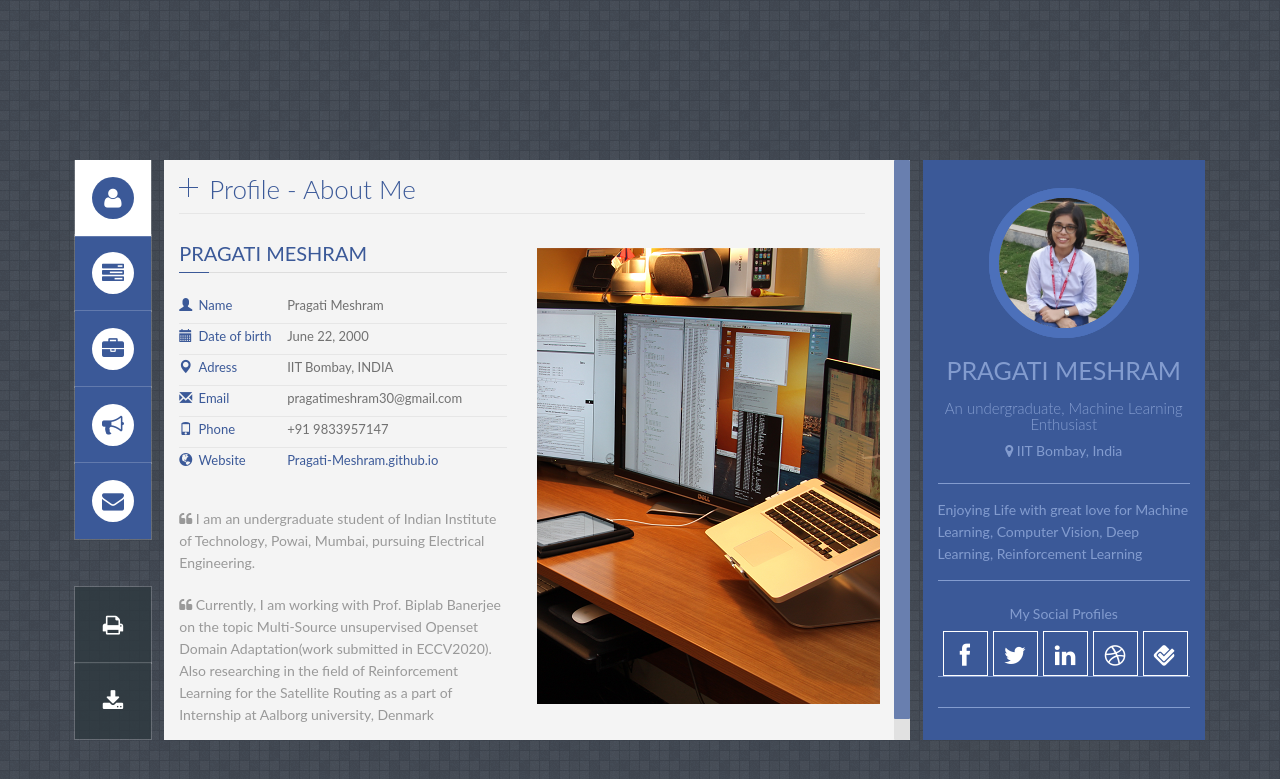
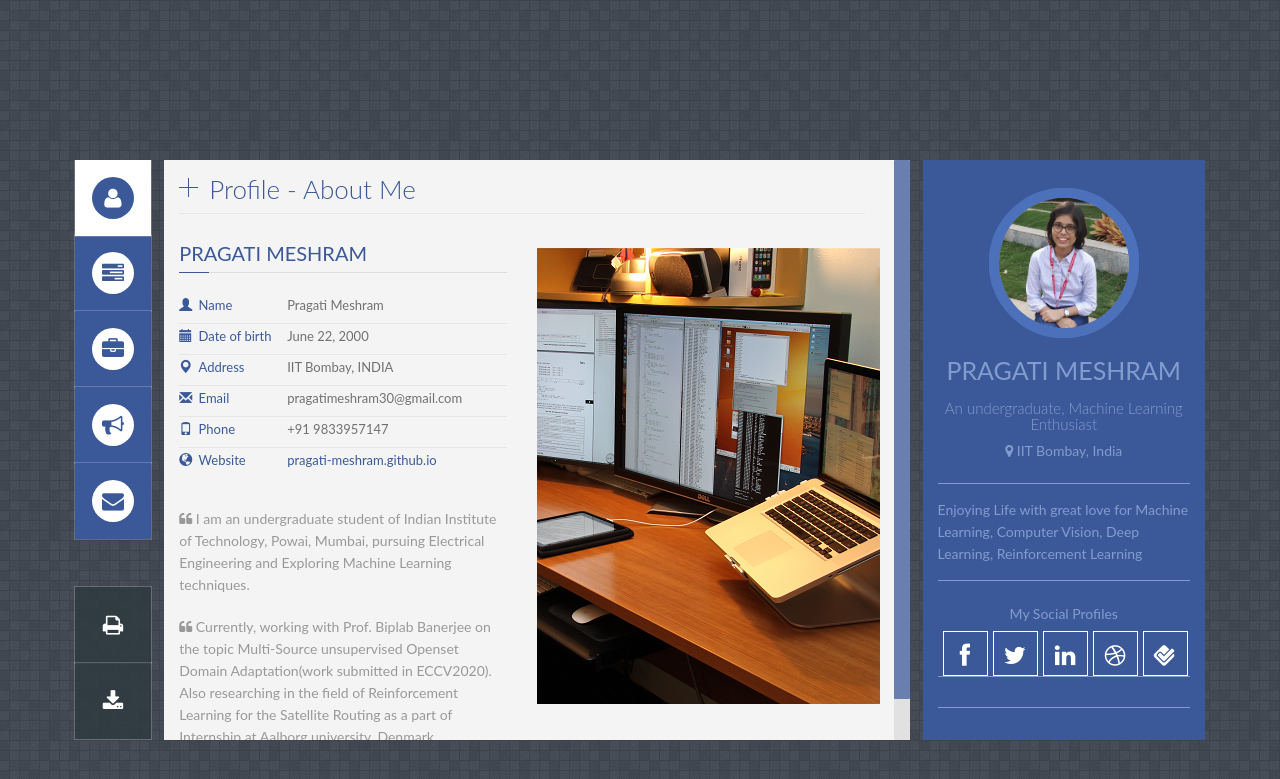
Before and after one commit to Pragati-Meshram/Pragati-Meshram.github.io, a Jekyll site: the page built from index.html, in a window 1280 px wide. Shown: the top 779 px of the page. Built offline with Jekyll 4.4.1, drawn with Linux system fonts in a browser that asks for light colours; some web fonts are replaced.

Commit message:
Initial commit

```diff
--- a/_config.yml
+++ b/_config.yml
@@ -1,7 +1,7 @@
 
 title: My Resume
-url: 'http://junlulocky.com'
-baseurl: '/PanelCV' #change it according to your repository name
+url: 'Pragati-Meshram'
+baseurl: '/About' #change it according to your repository name
 
 
 
@@ -15,7 +15,7 @@
 facebook: https://www.facebook.com/pragatimeshram30   ## your facebook account url
 twitter: https://twitter.com/PragatiMeshram8  ## your twitter account url
 linkedin: https://www.linkedin.com/in/pragati-meshram-67a65914b/ ## your linkedin account url
-dribbble: http://www.dribble.com  ## you dribbble account url
+instagram : http://www.dribble.com  ## you dribbble account url
 foursquare: http://www.foursquare.com  ## your foursquare account url
 
 
--- a/_includes/cv.html
+++ b/_includes/cv.html
@@ -253,7 +253,8 @@
                 <h5>Deep Domain Adaptation <span class="duration"><i class="fa fa-calendar color"></i>Summer-2019</span></h5>
                 <h6><span class="fa fa-briefcase"></span> Prof. Biplab Banerjee, Centre of Studies in Resources Engineering</h6>
                 <p>Researched in Deep Domain Adaptation which aims at adapting a classifier model trained in a source
-                domain for use in a target domain via Transfer component analysis. Used self-taught learning-based approach & implemented Cross-Domain Classifier for Office-31 dataset. </p>
+                domain for use in a target domain via Tr
+            ansfer component analysis. Used self-taught learning-based approach & implemented Cross-Domain Classifier for Office-31 dataset. </p>
             </li>
             <li>
                 <h5>Visual Explanations of <br>Deep Networks <span class="duration"><i class="fa fa-calendar color"></i> Spring-2019</span></h5>
--- a/_includes/profile.html
+++ b/_includes/profile.html
@@ -30,7 +30,7 @@
 
             <li>
                 <i class="glyphicon glyphicon-map-marker"></i>
-                <label>Adress</label>
+                <label>Address</label>
                 <span class="value">IIT Bombay, INDIA</span>
                 <div class="clear"></div>
             </li>
@@ -52,7 +52,7 @@
             <li>
                 <i class="glyphicon glyphicon-globe"></i>
                 <label>Website</label>
-                <span class="value"><a href="#" target="_blank">Pragati-Meshram.github.io</a></span>
+                <span class="value"><a href="pragati-meshram.github.io" target="_blank">pragati-meshram.github.io</a></span>
                 <div class="clear"></div>
             </li>
 
@@ -61,12 +61,12 @@
 
         <p style="margin-bottom:20px">
             <i class="fa fa-quote-left"></i>
-            I am an undergraduate student of Indian Institute of Technology, Powai, Mumbai, pursuing Electrical Engineering.
+            I am an undergraduate student of Indian Institute of Technology, Powai, Mumbai, pursuing Electrical Engineering and Exploring Machine Learning techniques.
         </p>
 
          <p style="margin-bottom:20px">
             <i class="fa fa-quote-left"></i>
-            Currently, I am working with Prof. Biplab Banerjee on the topic Multi-Source unsupervised Openset Domain Adaptation(work submitted in ECCV2020). Also researching in the field of Reinforcement Learning for the Satellite Routing as a part of Internship at Aalborg university, Denmark
+            Currently, working with Prof. Biplab Banerjee on the topic Multi-Source unsupervised Openset Domain Adaptation(work submitted in ECCV2020). Also researching in the field of Reinforcement Learning for the Satellite Routing as a part of Internship at Aalborg university, Denmark
 
         </p>
 
--- a/index.html
+++ b/index.html
@@ -131,7 +131,7 @@
         </li>
 
         <li class="tabs-portfolio hi-icon-wrap hi-icon-effect-5 hi-icon-effect-5a" data-tab-name="projects">
-            <span class="tite-list">projects</span>
+            <span class="tite-list">moments</span>
             <i class="fa fa-briefcase icon_menu"></i>
         </li>
 
```
